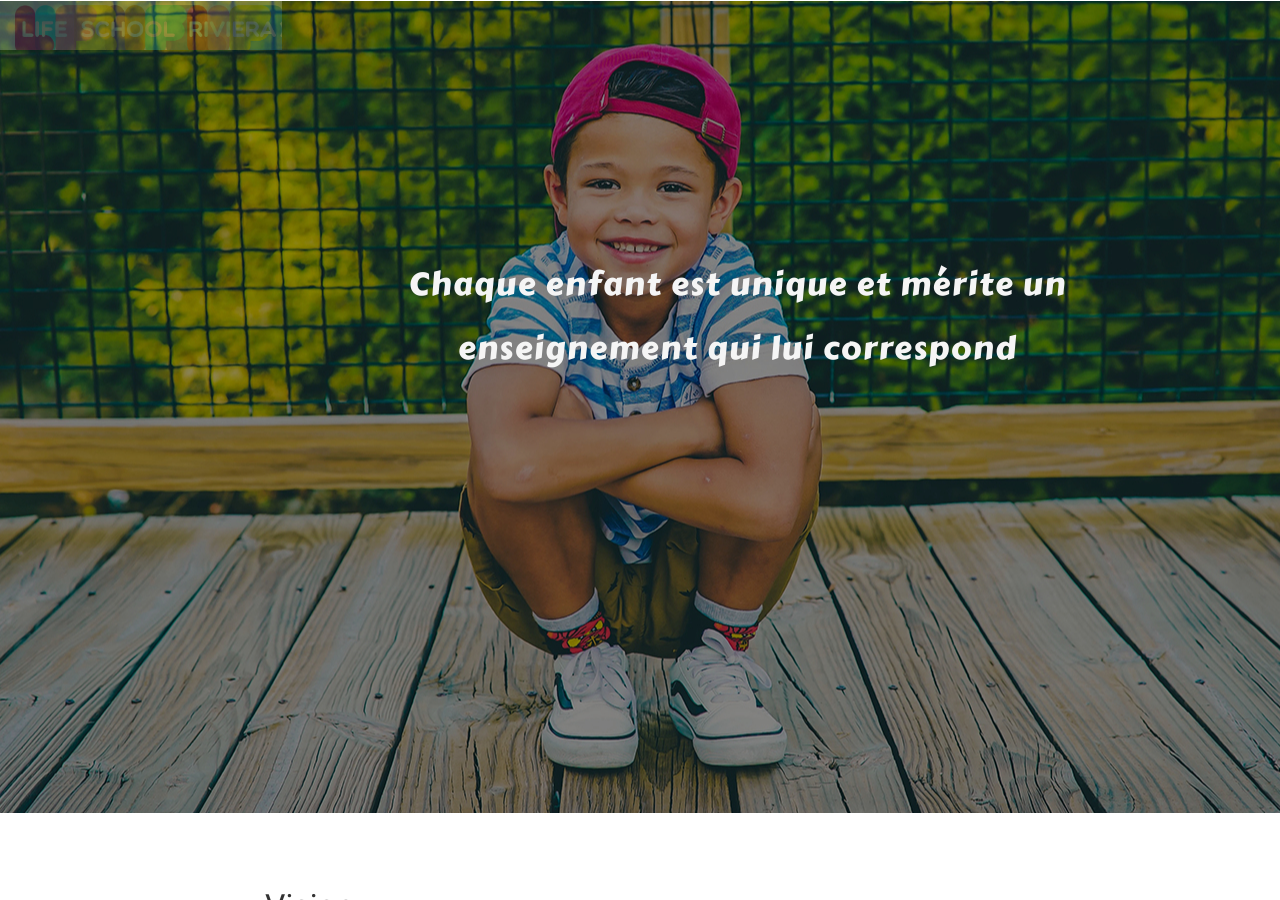
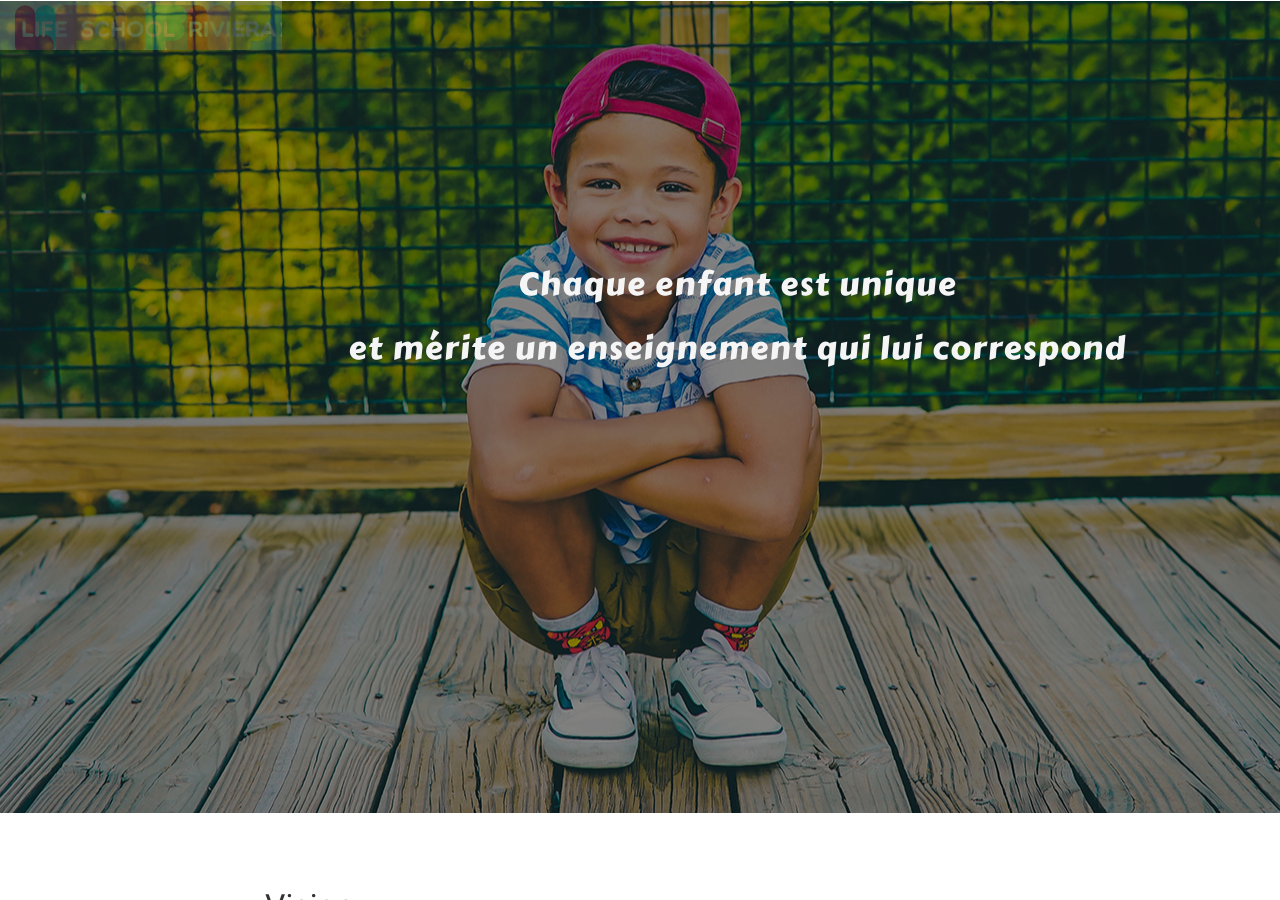
Before and after one commit to midjoule/lifeschool, a Jekyll site: the page built from index.html, in a window 1280 px wide and 900 px high, scrolled down 1643 px. Built offline with Jekyll 4.4.1, drawn with Linux system fonts in a browser that asks for light colours; nearby versions of some CDN libraries; some web fonts are replaced.

Commit message:
Update index.html

```diff
--- a/index.html
+++ b/index.html
@@ -50,7 +50,7 @@ permalink: /
     <div class="row">
       <div class="col-md-10 col-md-offset-2">
         <div class="block">
-          <H1 class="animated fadeInUp">Chaque enfant est unique et mérite un enseignement qui lui correspond</p>
+          <H1 class="animated fadeInUp">Chaque enfant est unique<br/>et mérite un enseignement qui lui correspond</p>
         </div>
       </div>
     </div>
```
